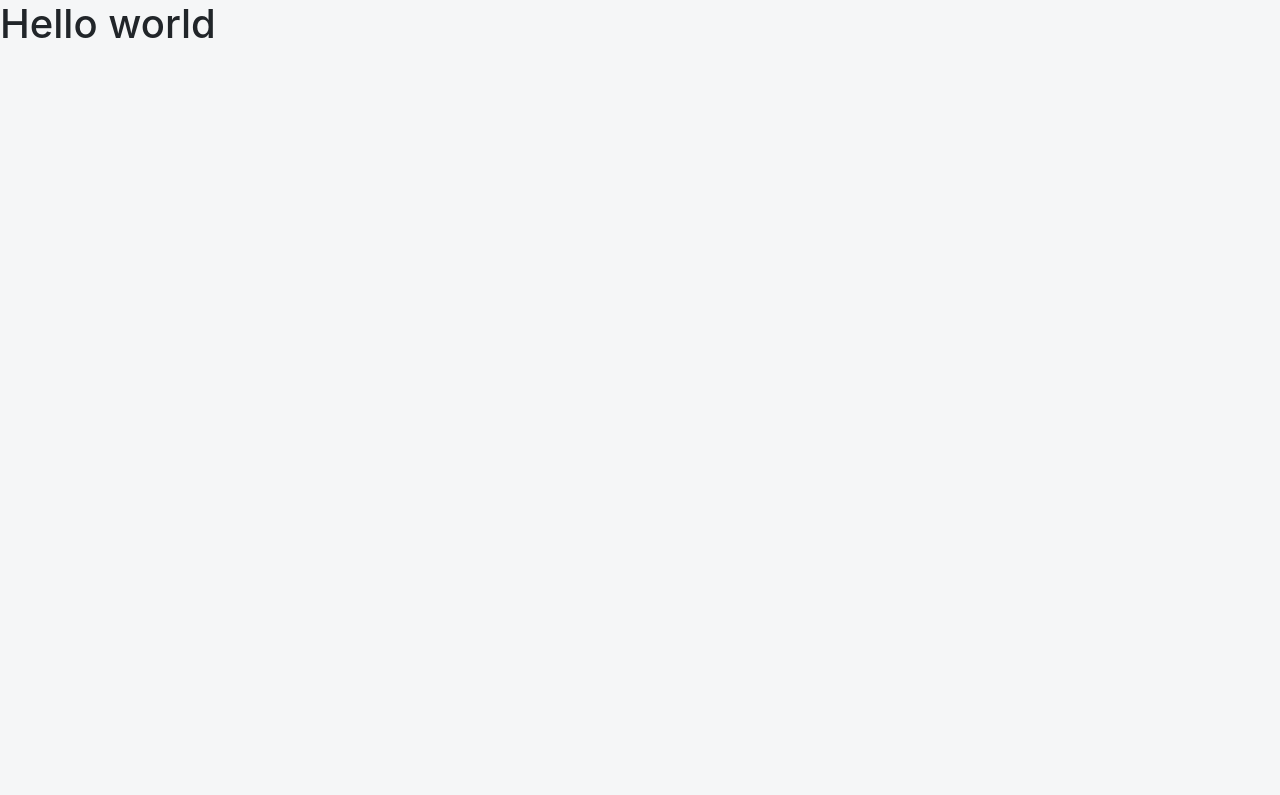
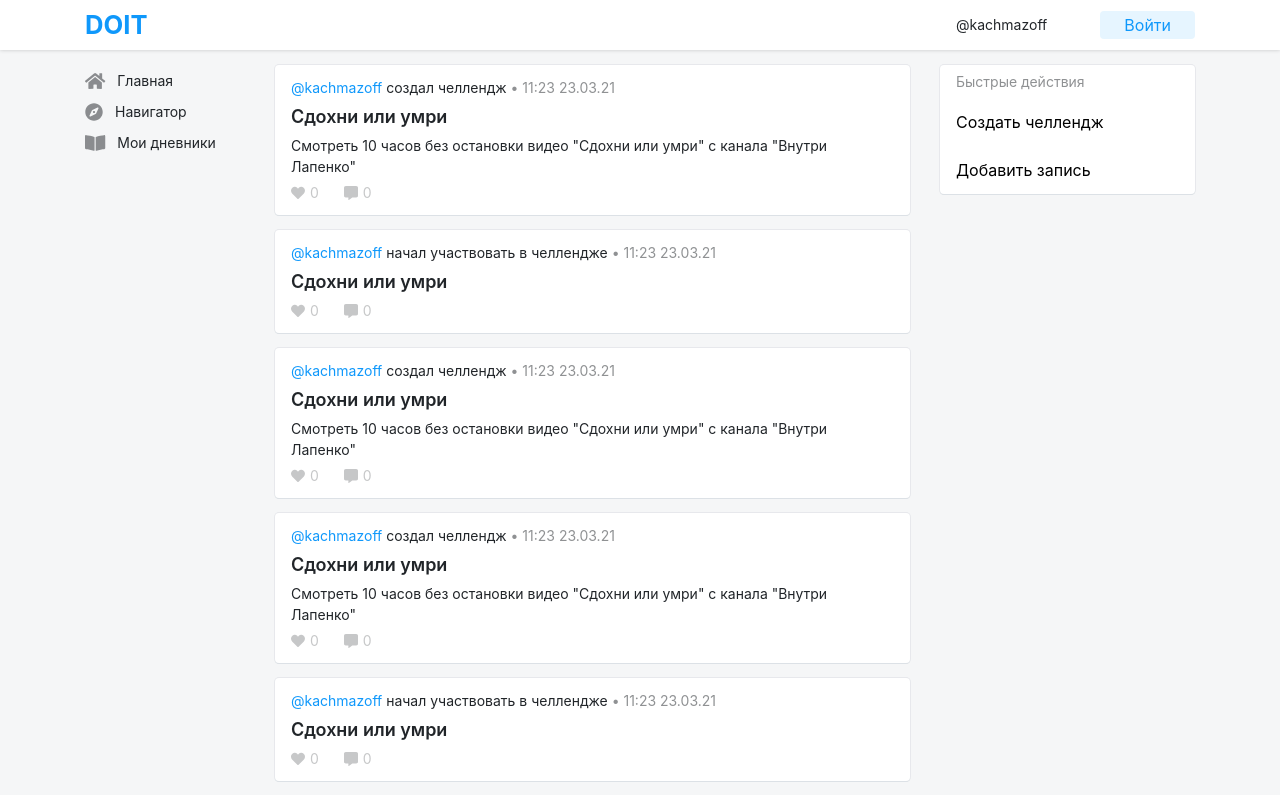
Before and after one commit to kachmazoff/doit-web, a React app: page / in a window 1280 px wide. Shown: the top 795 px of the page. Built offline with nearby package versions, Linux system fonts and the light colour scheme.

Commit message:
Sketch of app with existing pages

```diff
--- a/src/App.tsx
+++ b/src/App.tsx
@@ -1,3 +1,33 @@
 import React from "react";
+import { BrowserRouter, Switch, Route } from "react-router-dom";
+import { Col, Container, Row } from "react-bootstrap";
+import { Block, Menu, PageHeader } from "./components";
+import { CreateChallengePage, HomePage, RegistrationPage } from "./pages";
 
-export const App = () => <h1>Hello world</h1>;
+export const App = () => {
+  return (
+    <BrowserRouter>
+      <div>
+        <PageHeader />
+        <Container fluid="md">
+          <Row>
+            <Col xs={2}>
+              <Block transparent>
+                <Menu />
+              </Block>
+            </Col>
+            <Switch>
+              <Route path="/registration" exact component={RegistrationPage} />
+              <Route
+                path="/challenge_create"
+                exact
+                component={CreateChallengePage}
+              />
+              <Route path="/" exact component={HomePage} />
+            </Switch>
+          </Row>
+        </Container>
+      </div>
+    </BrowserRouter>
+  );
+};
```
